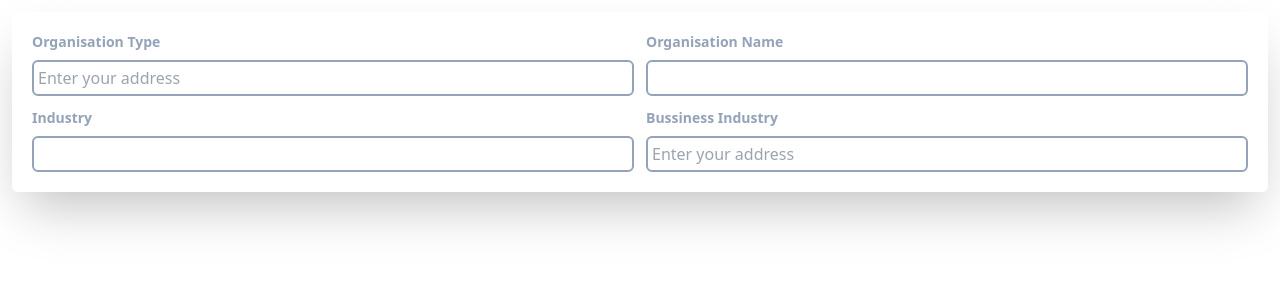
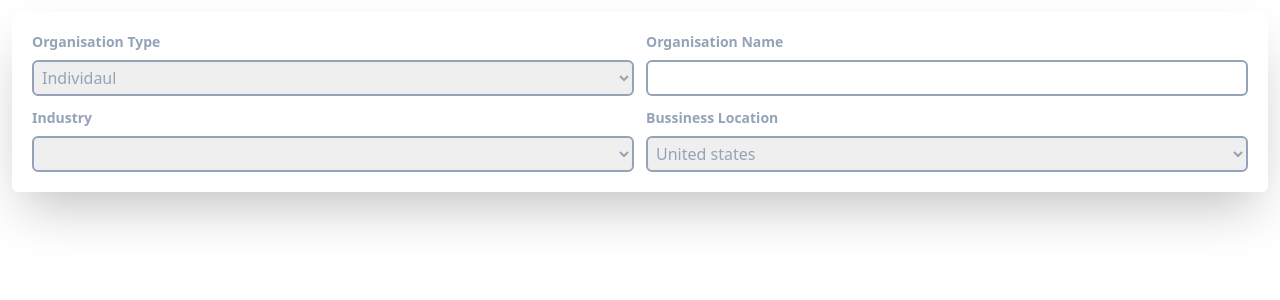
Before and after one commit to Raymond-ap/mysite, a React (Create React App) app: page / in a window 1280 px wide. Shown: the top 300 px of the page. Built offline with nearby package versions, Linux system fonts and the light colour scheme.

Commit message:
committing changes

```diff
--- a/src/components/FormOption.js
+++ /dev/null
@@ -1,20 +0,0 @@
-import React from "react";
-
-const FormOption = () => {
-  return (
-    <div className="input-wrapper">
-      <p className="text-sm font-semibold mb-2 text-slate-400 capitalize">
-        {label}
-      </p>
-      <input
-        type="text"
-        value={value}
-        placeholder={placeholder}
-        onChange={onChange}
-        className="w-full rounded-md border-2 border-slate-400 p-1 outline-none"
-      />
-    </div>
-  );
-};
-
-export default FormOption
--- /dev/null
+++ b/src/components/FormOption.jsx
@@ -0,0 +1,16 @@
+import React from "react";
+
+const FormOption = ({label, value}) => {
+  return (
+    <div className="input-wrapper">
+      <p className="text-sm font-semibold mb-2 text-slate-400 capitalize">
+        {label}
+      </p>
+     <select className="w-full rounded-md border-2 text-slate-400 border-slate-400 p-1 outline-none">
+        <option value={value}>{value}</option>
+      </select>
+    </div>
+  );
+};
+
+export default FormOption
--- a/src/components/index.jsx
+++ b/src/components/index.jsx
@@ -1,5 +1,7 @@
 import FormInput from "./FormInput";
+import FormOption from './FormOption'
 
 export {
-    FormInput
+    FormInput,
+    FormOption
 }
--- a/src/pages/BasicInfo.jsx
+++ b/src/pages/BasicInfo.jsx
@@ -1,34 +1,23 @@
-import React from 'react'
-import { FormInput } from '../components'
+import React from "react";
+import { FormInput, FormOption } from "../components";
 
 const BasicInfo = () => {
-    const [firstName, setFirstName] = React.useState('')
-    return (
-        <form className='grid grid-cols-2 gap-3 w-3/2 m-3 p-5 shadow-2xl rounded-md bg-white'>
-           <FormInput label={"organisation type"}
-                placeholder={"Enter your address"}
-                type={"text"}
-                value={firstName}
-                onChange={e => setFirstName(e.target.value)}
-            />
-           <FormInput label={"organisation name"}
-                type={"text"}
-                value={""}
-                onChange={e => {}}
-            />
-           <FormInput label={"Industry"}
-                type={"text"}
-                value={""}
-                onChange={e => {}}
-            />
-           <FormInput label={"bussiness industry"}
-                placeholder={"Enter your address"}
-                type={"text"}
-                value={""}
-                onChange={e => {}}
-            />
-        </form>
-    )
-}
+  const [address, setAddress] = React.useState("");
+  const [name, setName] = React.useState("");
+  const [industry, setIndustry] = React.useState("");
+  const [location, setlocation] = React.useState("");
+  return (
+    <form className="grid grid-cols-2 gap-3 w-3/2 m-3 p-5 shadow-2xl rounded-md bg-white">
+      <FormOption label={"organisation type"} value={"Individaul"} />
+      <FormInput
+        label={"organisation name"}
+        onChange={(e) => setName(e.target.value)}
+        value={name}
+      />
+      <FormOption label={"Industry"} value={""} onChange={(e) => {}} />
+      <FormOption label={"bussiness location"} value={"United states"} />
+    </form>
+  );
+};
 
-export default BasicInfo
+export default BasicInfo;
```
